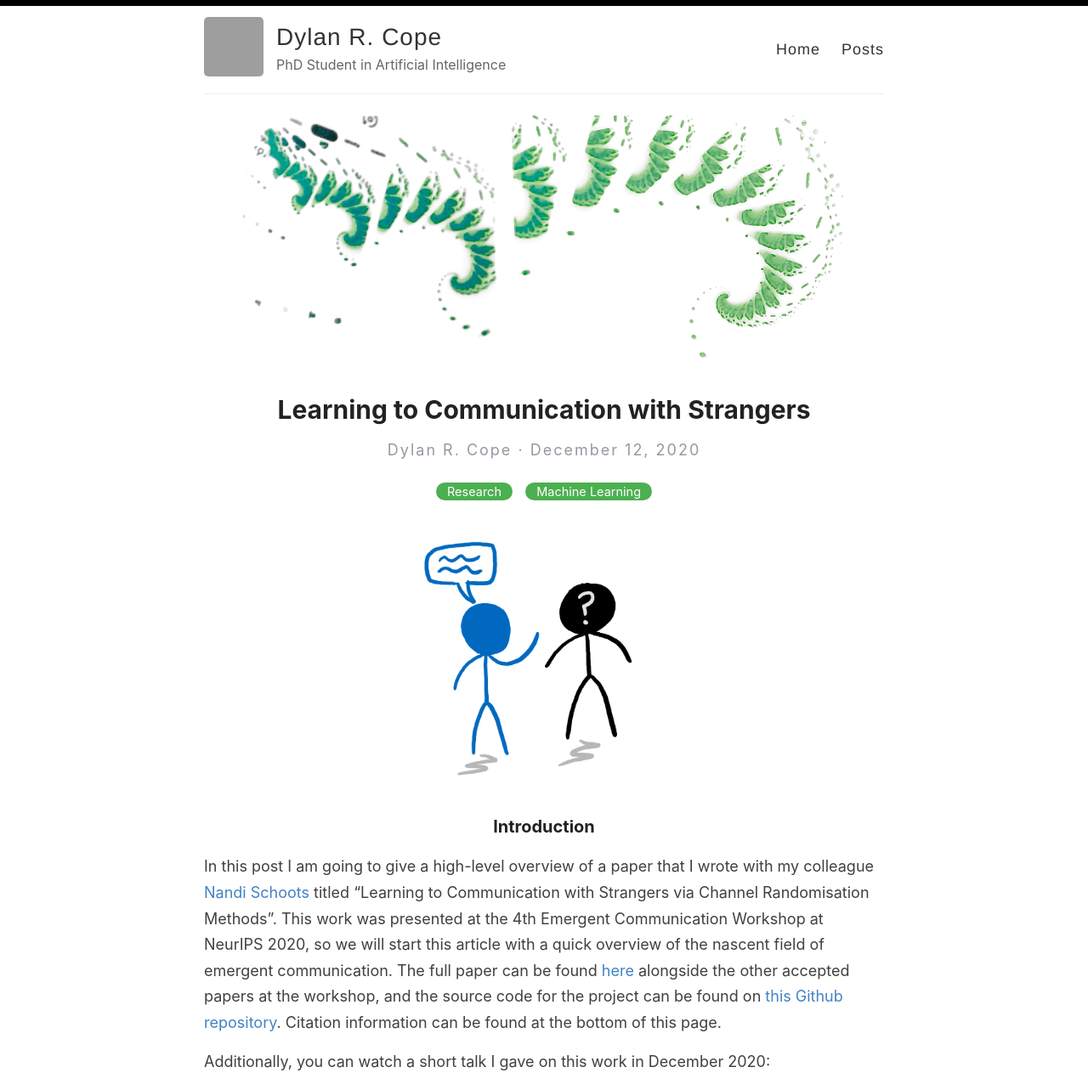
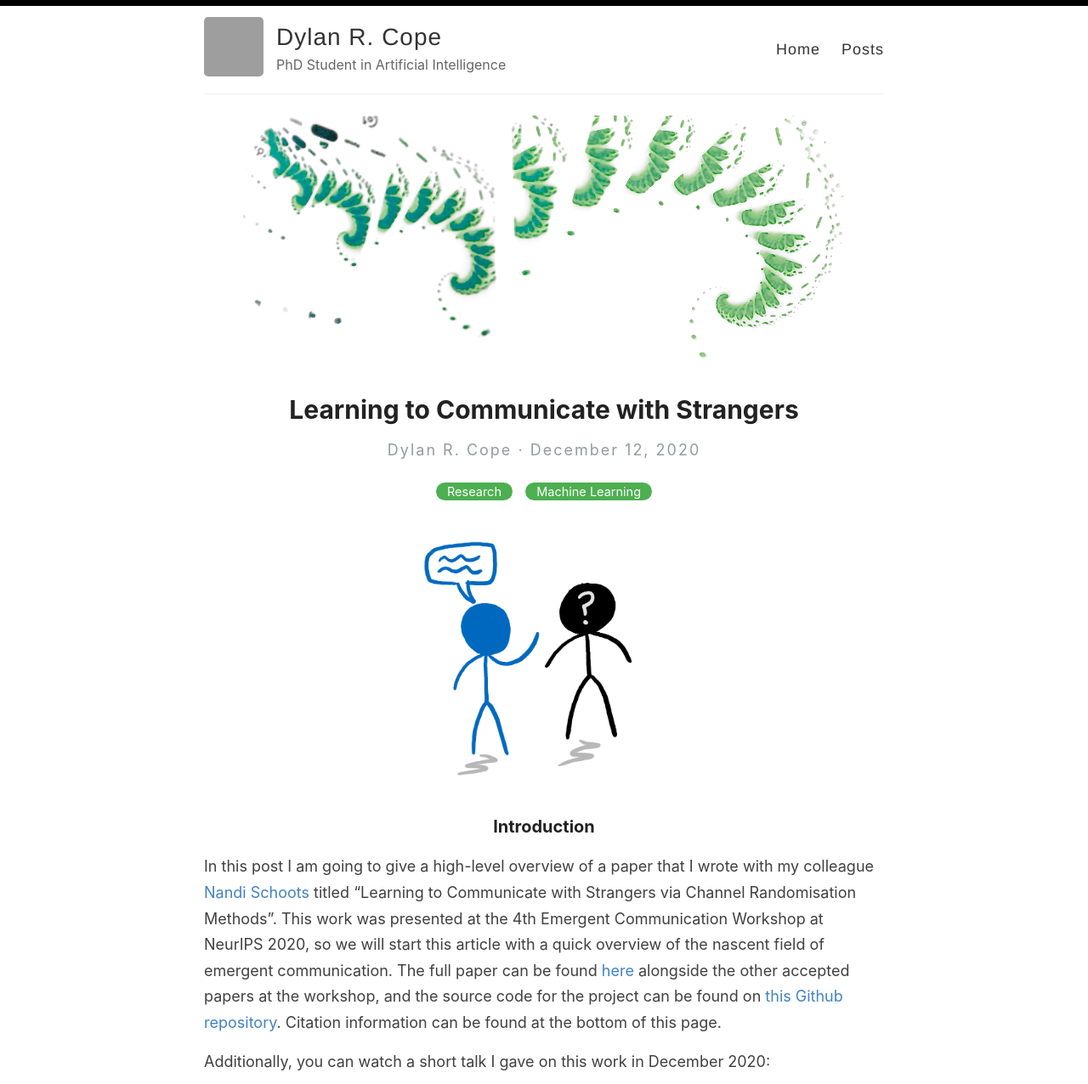
Before and after one commit to DylanCope/dylancope.github.io, a Jekyll site: the page built from _posts/2020-12-12-learning-to-communicate-with-strangers.md, in a window 1280 px wide and 1400 px high, cut to the strip 0-1276 px from the top of the window. Shown: the whole strip at 85% size. Built offline with Jekyll 4.4.1, drawn with Linux system fonts in a browser that asks for light colours; grey boxes are pictures that could not be loaded.

Commit message:
change "Communication" -> "Communicate"

```diff
--- a/_posts/2020-12-12-learning-to-communicate-with-strangers.md
+++ b/_posts/2020-12-12-learning-to-communicate-with-strangers.md
@@ -1,6 +1,6 @@
 ---
 layout: post
-title: Learning to Communication with Strangers
+title: Learning to Communicate with Strangers
 categories: [Research, Machine Learning]
 excerpt: Blog post about our research presented at the 4th Emergent Communication Workshop at NeurIPS 2020.
 image: https://github.com/DylanCope/LaTex-Presentation-Learning-to-Communicate-with-Strangers/raw/main/figures/teacher_student_cartoon.png
@@ -12,7 +12,7 @@ image: https://github.com/DylanCope/LaTex-Presentation-Learning-to-Communicate-w
 
 ### Introduction
 
-In this post I am going to give a high-level overview of a paper that I wrote with my colleague [Nandi Schoots](https://safeandtrustedai.org/person/nandi-schoots/) titled "Learning to Communication with Strangers via Channel Randomisation Methods".
+In this post I am going to give a high-level overview of a paper that I wrote with my colleague [Nandi Schoots](https://safeandtrustedai.org/person/nandi-schoots/) titled "Learning to Communicate with Strangers via Channel Randomisation Methods".
 This work was presented at the 4th Emergent Communication Workshop at NeurIPS 2020, so we will start this article with a quick overview of the nascent field of emergent communication.
 The full paper can be found [here](https://sites.google.com/view/emecom2020/accepted-papers) alongside the other accepted papers at the workshop, and the source code for the project can be found on [this Github repository](https://github.com/DylanCope/zero-shot-comm).
 Citation information can be found at the bottom of this page.
```
